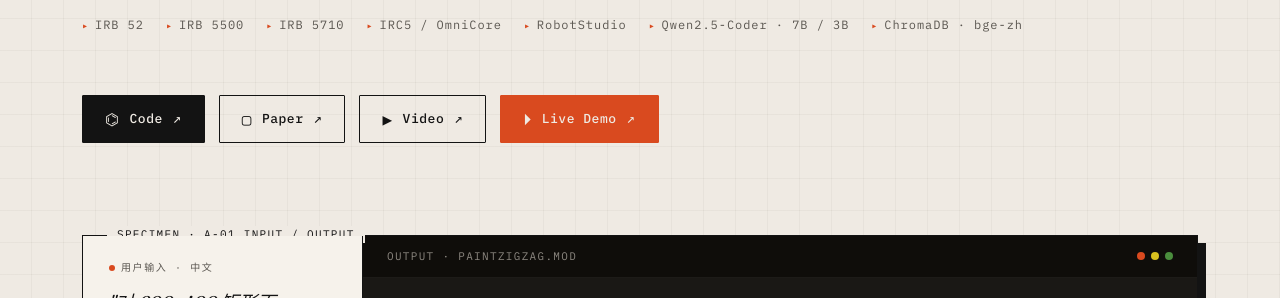
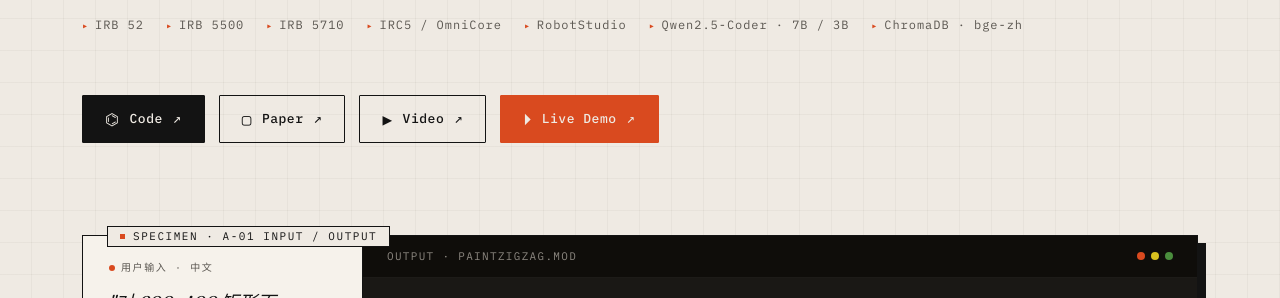
Before and after one commit to Hollis36/abb-offline-coder, a plain HTML site: page docs/index.html in a window 1280 px wide. Shown: the part 429-727 px from the top of the page. Drawn offline with Linux system fonts and the light colour scheme.

Commit message:
fix(docs): specimen label was being covered by dark output panel
Root cause: .reveal class applies transform via animation-fill-mode: both,
which creates a new stacking context on .specimen. The absolutely-
positioned label had no explicit z-index, so the dark <div class="specimen-output">
sibling (later in source order) rendered on top of the label's right
portion — making "SPECIMEN · A-01 INPUT / OUTPUT" look truncated.

Fix:
- z-index: 5 to lift label above dark panel
- white-space: nowrap to prevent accidental line breaks
- border: 1px solid + orange dot prefix → reads as a proper engineering
  callout sticker (matches the schematic blueprint aesthetic)

```diff
--- a/docs/index.html
+++ b/docs/index.html
@@ -388,13 +388,25 @@
   .specimen-label {
     position: absolute;
     top: -10px; left: 24px;
+    z-index: 5;                 /* 浮在深色 output 面板之上 */
     background: var(--paper);
-    padding: 0 10px;
-    font-family: var(--font-mono);
-    font-size: 11px;
-    letter-spacing: 0.12em;
+    padding: 2px 12px;
+    border: 1px solid var(--ink); /* 像工程图上的贴纸 */
+    font-family: var(--font-mono);
+    font-size: 11px;
+    letter-spacing: 0.14em;
     color: var(--ink);
     text-transform: uppercase;
+    line-height: 1.4;
+    white-space: nowrap;        /* 不让浏览器自动换行截断 */
+  }
+  .specimen-label::before {
+    content: "";
+    display: inline-block;
+    width: 5px; height: 5px;
+    background: var(--signal);
+    margin-right: 8px;
+    vertical-align: 1px;
   }
   .specimen-input {
     padding: 24px 26px;
```
